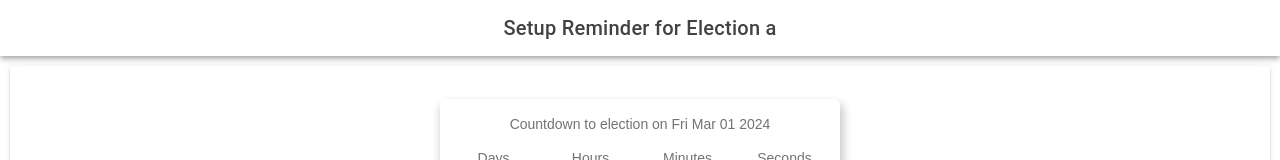
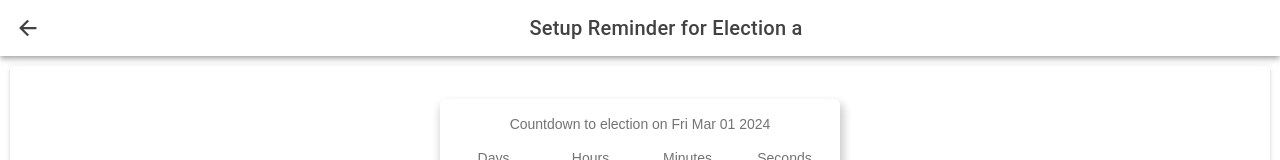
Before and after one commit to PhilipWright96/ElectionReminders, a React (Vite) app: page /setupReminder/a in a window 1280 px wide. Shown: the top 160 px of the page. Built offline with nearby package versions, Linux system fonts and the light colour scheme.

Commit message:
Add extra back button

```diff
--- a/src/components/SetupReminderPage/SetupReminderPage.tsx
+++ b/src/components/SetupReminderPage/SetupReminderPage.tsx
@@ -1,4 +1,4 @@
-import { IonHeader, IonPage, IonTitle, IonToolbar, IonCardContent, IonCard, IonContent } from '@ionic/react';
+import { IonHeader, IonPage, IonTitle, IonToolbar, IonCardContent, IonCard, IonContent, IonBackButton, IonButtons } from '@ionic/react';
 import React from 'react';
 import { RouteComponentProps } from 'react-router';
 import CountdownCard from '../CountdownCard/CountdownCard';
@@ -12,6 +12,9 @@
         <IonPage>
             <IonHeader>
                 <IonToolbar>
+                    <IonButtons slot="start">
+                        <IonBackButton defaultHref="/home" />
+                    </IonButtons>
                     <div className='row text-center'>
                         <IonTitle>Setup Reminder for Election {match.params.electionName}</IonTitle>
                     </div>
```
